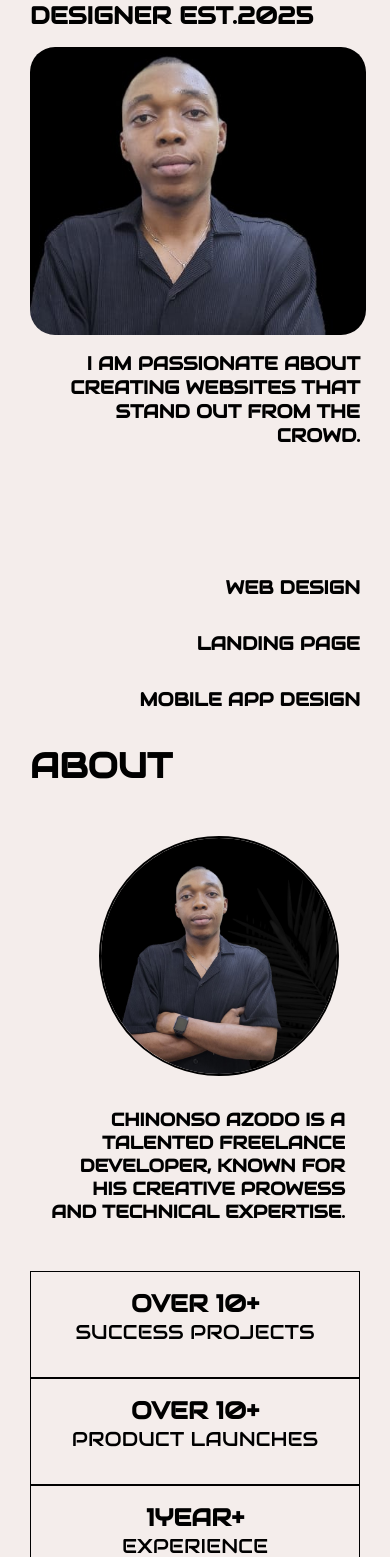
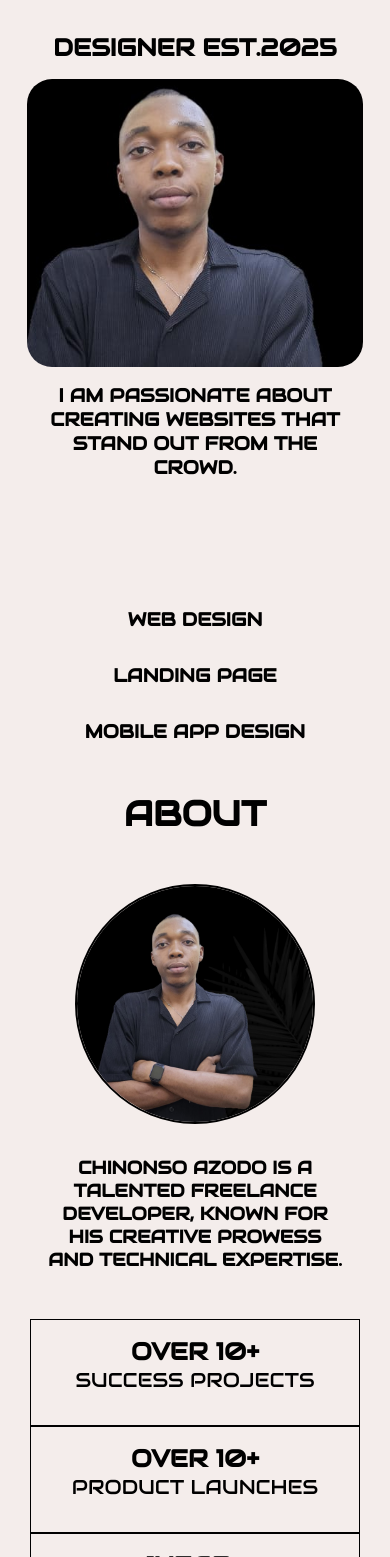
Before and after one commit to chinonsoazodo88/portfolioOne, a plain HTML site: page index.html in a window 390 px wide. Shown: the part 297-1854 px from the top of the page. Drawn offline with Linux system fonts and the light colour scheme.

Commit message:
updated resposive design

```diff
--- a/style.css
+++ b/style.css
@@ -500,6 +500,10 @@ body.dark-mode .designOne > a{
         max-width: 330px;
     }
 
+    nav{
+        padding-block: 1rem;
+    }
+
     .navLeft h1{
         font-size: 14px;
     }
@@ -569,25 +573,43 @@ body.dark-mode .designOne > a{
     }
 
     .designer{
-        margin: 0rem auto 1rem;
+        display: flex;
+        justify-content: center;
+        align-items: center;
+        margin-bottom: 1rem;
     }
 
     .profile{
         display: flex;
         flex-direction: column;
         justify-content: center;
+        align-items: center;
         margin-top: 1rem;
     }
 
     .passion{
+        text-align: center;
+        justify-content: center;
+        align-items: center;
+        margin: 0rem auto 1rem;
         margin: 1rem auto;
         width: 330px;
         gap: 8rem;
     }
 
+    .passion > h3 , .passionCont > h3 , .aboutCont > h3{
+        text-align: center;
+    }
+
+    .aboutUs{
+        display: flex;
+        justify-content: center;
+        align-items: center;
+    }
+
     .aboutUs > h1{
         font-size: 35px;
-        margin-top: 1rem;
+        margin-top: 2rem;
     }
 
     .about{
@@ -597,11 +619,14 @@ body.dark-mode .designOne > a{
     }
 
     .aboutCont{
+        display: flex;
+        justify-content: center;
+        align-items: center;
         width: 300px;
     }
 
     .aboutImg{
-        margin-left: 3rem;
+        margin: 0;
     }
 
     .aboutCont > h3{
@@ -621,7 +646,7 @@ body.dark-mode .designOne > a{
         text-align: center;
         font-size: 35px;
         margin: auto;
-        margin-bottom: 1rem;
+        margin-block: 2rem;
     }
 
     .proImg{
@@ -639,12 +664,16 @@ body.dark-mode .designOne > a{
 
     .services > h1{
         font-size: 35px;
-        margin: 1rem 0;
+        margin: 2rem 0;
     }
 
     .services > p{
-        font-size: 13px;
+        font-size: 14px;
         width: 330px;
+    }
+
+    footer{
+        padding-top: 1rem;
     }
 
     .letsTalk > h1{
```
